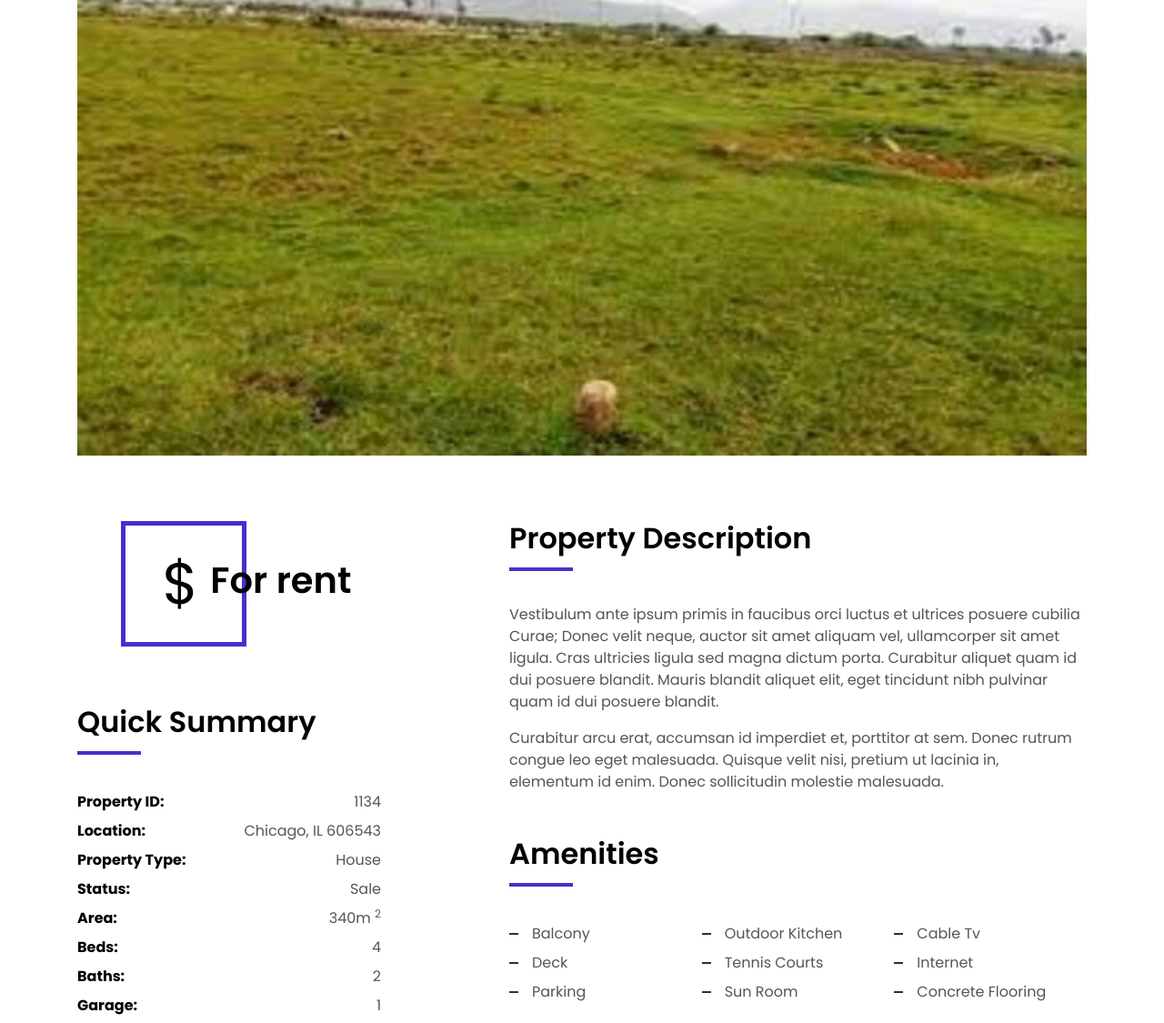
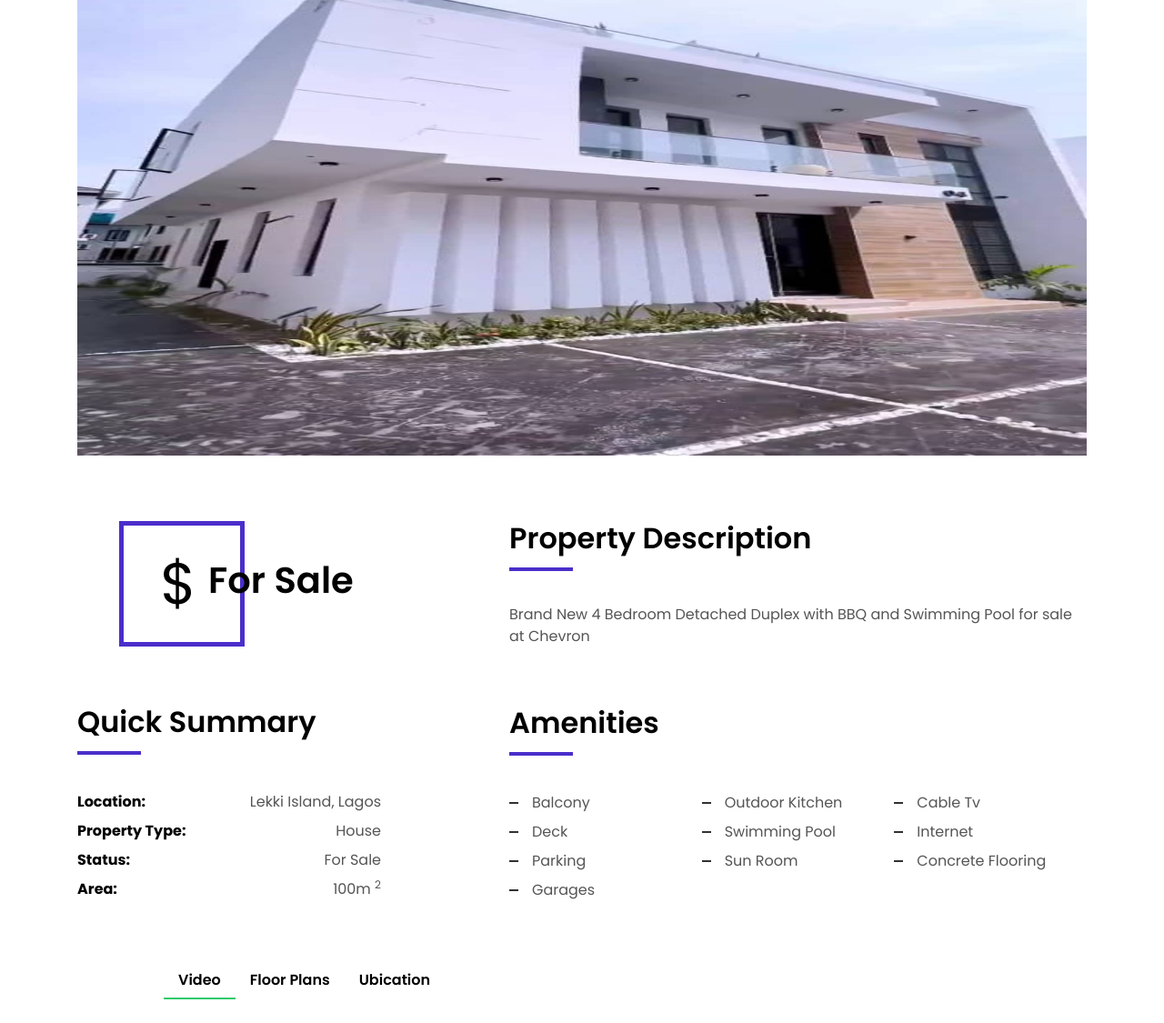
Before and after one commit to ojikac11/ojikafirst-website, a plain HTML site: page property-single.html in a window 1280 px wide. Shown: the part 406-1531 px from the top of the page at 91% size. Drawn offline with Linux system fonts and the light colour scheme; grey boxes are pictures that could not be loaded; files whose address does not match are found by name.

Commit message:
updating

```diff
--- a/property-single.html
+++ b/property-single.html
@@ -170,30 +170,7 @@
               <!-- <a class="dropdown-item" href="agent-single.html">Agent Single</a> -->
             </div>
           </li>
-          <!-- <li class="nav-item">
-            <a class="nav-link active" href="index.html">Home</a>
-          </li>
-          <li class="nav-item">
-            <a class="nav-link" href="about.html">About</a>
-          </li>
-          <li class="nav-item">
-            <a class="nav-link" href="property-grid.html">Property</a>
-          </li>
-          <li class="nav-item">
-            <a class="nav-link" href="blog-grid.html">Blog</a>
-          </li> -->
-          <!-- <li class="nav-item dropdown">
-            <a class="nav-link dropdown-toggle" href="#" id="navbarDropdown" role="button" data-toggle="dropdown"
-              aria-haspopup="true" aria-expanded="false">
-              Pages
-            </a>
-            <div class="dropdown-menu" aria-labelledby="navbarDropdown">
-              <a class="dropdown-item" href="property-single.html">Property Single</a>
-              <a class="dropdown-item" href="blog-single.html">Blog Single</a>
-              <a class="dropdown-item" href="agents-grid.html">Agents Grid</a>
-              <a class="dropdown-item" href="agent-single.html">Agent Single</a>
-            </div>
-          </li> -->
+
           <li class="nav-item">
             <a class="nav-link" href="contact.html">Contact</a>
           </li>
@@ -241,13 +218,13 @@
         <div class="col-sm-12">
           <div id="property-single-carousel" class="owl-carousel owl-arrow gallery-property">
             <div class="carousel-item-b">
-              <img src="img/slide 1.jpg" alt="">
+              <img src="img/slide-6.jpg" alt="">
             </div>
             <div class="carousel-item-b">
-              <img src="img/slide 2.jpg" alt="">
+              <img src="img/slide 6.jpg" alt="">
             </div>
             <div class="carousel-item-b">
-              <img src="img/slide-1.jpg" alt="">
+              <img src="img/slide-6.jpg" alt="">
             </div>
           </div>
           <div class="row justify-content-between">
@@ -258,7 +235,7 @@
                     <span class="ion-money">$</span>
                   </div>
                   <div class="card-title-c align-self-center">
-                    <h5 class="title-c">For rent</h5>
+                    <h5 class="title-c">For Sale</h5>
                   </div>
                 </div>
               </div>
@@ -272,13 +249,13 @@
                 </div>
                 <div class="summary-list">
                   <ul class="list">
-                    <li class="d-flex justify-content-between">
+                    <!-- <li class="d-flex justify-content-between">
                       <strong>Property ID:</strong>
                       <span>1134</span>
-                    </li>
+                    </li> -->
                     <li class="d-flex justify-content-between">
                       <strong>Location:</strong>
-                      <span>Chicago, IL 606543</span>
+                      <span>Lekki Island, Lagos</span>
                     </li>
                     <li class="d-flex justify-content-between">
                       <strong>Property Type:</strong>
@@ -286,15 +263,15 @@
                     </li>
                     <li class="d-flex justify-content-between">
                       <strong>Status:</strong>
-                      <span>Sale</span>
+                      <span> For Sale</span>
                     </li>
                     <li class="d-flex justify-content-between">
                       <strong>Area:</strong>
-                      <span>340m
+                      <span>100m
                         <sup>2</sup>
                       </span>
                     </li>
-                    <li class="d-flex justify-content-between">
+                    <!-- <li class="d-flex justify-content-between">
                       <strong>Beds:</strong>
                       <span>4</span>
                     </li>
@@ -305,7 +282,7 @@
                     <li class="d-flex justify-content-between">
                       <strong>Garage:</strong>
                       <span>1</span>
-                    </li>
+                    </li> -->
                   </ul>
                 </div>
               </div>
@@ -320,17 +297,13 @@
               </div>
               <div class="property-description">
                 <p class="description color-text-a">
-                  Vestibulum ante ipsum primis in faucibus orci luctus et ultrices posuere cubilia Curae; Donec velit
-                  neque, auctor sit amet
-                  aliquam vel, ullamcorper sit amet ligula. Cras ultricies ligula sed magna dictum porta.
-                  Curabitur aliquet quam id dui posuere blandit. Mauris blandit aliquet elit, eget tincidunt
-                  nibh pulvinar quam id dui posuere blandit.
+                  Brand New 4 Bedroom Detached Duplex with BBQ and Swimming Pool for sale at Chevron
                 </p>
-                <p class="description color-text-a no-margin">
+                <!-- <p class="description color-text-a no-margin">
                   Curabitur arcu erat, accumsan id imperdiet et, porttitor at sem. Donec rutrum congue leo eget
                   malesuada. Quisque velit nisi,
                   pretium ut lacinia in, elementum id enim. Donec sollicitudin molestie malesuada.
-                </p>
+                </p> -->
               </div>
               <div class="row section-t3">
                 <div class="col-sm-12">
@@ -345,11 +318,12 @@
                   <li>Outdoor Kitchen</li>
                   <li>Cable Tv</li>
                   <li>Deck</li>
-                  <li>Tennis Courts</li>
+                  <li>Swimming Pool</li>
                   <li>Internet</li>
                   <li>Parking</li>
                   <li>Sun Room</li>
                   <li>Concrete Flooring</li>
+                  <li>Garages</li>
                 </ul>
               </div>
             </div>
@@ -372,14 +346,21 @@
           </ul>
           <div class="tab-content" id="pills-tabContent">
             <div class="tab-pane fade show active" id="pills-video" role="tabpanel" aria-labelledby="pills-video-tab">
-              <iframe src="https://player.vimeo.com/video/73221098" width="100%" height="460" frameborder="0"
+              <iframe src="https://player.vimeo.com/video/911181390?badge=0&amp;app_id=58479" width="100%" height="460" frameborder="0"
                 webkitallowfullscreen mozallowfullscreen allowfullscreen></iframe>
+
+                <!-- <iframe src="https://player.vimeo.com/video/911181390?badge=0&amp;autopause=0&amp;player_id=0&amp;app_id=58479"
+                frameborder="0" allow="autoplay; fullscreen; picture-in-picture" style="position:absolute;top:0;left:0;width:100%;
+                height:100%;" title="first-video"></iframe> -->
+
             </div>
             <div class="tab-pane fade" id="pills-plans" role="tabpanel" aria-labelledby="pills-plans-tab">
               <img src="img/plan2.jpg" alt="" class="img-fluid">
             </div>
             <div class="tab-pane fade" id="pills-map" role="tabpanel" aria-labelledby="pills-map-tab">
-              <iframe src="https://www.google.com/maps/embed?pb=!1m18!1m12!1m3!1d3022.1422937950147!2d-73.98731968482413!3d40.75889497932681!2m3!1f0!2f0!3f0!3m2!1i1024!2i768!4f13.1!3m3!1m2!1s0x89c25855c6480299%3A0x55194ec5a1ae072e!2sTimes+Square!5e0!3m2!1ses-419!2sve!4v1510329142834"
+              <iframe src="https://www.google.com/maps/embed?pb=!1m18!1m12!1m3!1d3022.1422937950147!2d-73.98731968482413!3d40.
+              75889497932681!2m3!1f0!2f0!3f0!3m2!1i1024!2i768!4f13.1!3m3!1m2!1s0x89c25855c6480299%3A0x55194ec5a1ae072e!2sTimes+
+              Square!5e0!3m2!1ses-419!2sve!4v1510329142834"
                 width="100%" height="460" frameborder="0" style="border:0" allowfullscreen></iframe>
             </div>
           </div>
@@ -388,7 +369,7 @@
           <div class="row section-t3">
             <div class="col-sm-12">
               <div class="title-box-d">
-                <h3 class="title-d">Contact Agent</h3>
+                <h3 class="title-d">Contact CEO</h3>
               </div>
             </div>
           </div>
@@ -398,7 +379,7 @@
             </div> -->
             <div class="col-md-6 col-lg-4">
               <div class="property-agent">
-                <h4 class="title-agent">Cojika International Limited</h4>
+                <h4 class="title-agent">Cojika Intercontinental Limited</h4>
                 <p class="color-text-a">
                   Nulla porttitor accumsan tincidunt. Vestibulum ac diam sit amet quam vehicula elementum sed sit amet
                   dui. Quisque velit nisi,
@@ -415,11 +396,11 @@
                   </li> -->
                   <li class="d-flex justify-content-between">
                     <strong>Email:</strong>
-                    <span class="color-text-a">annabella@example.com</span>
+                    <span class="color-text-a">info@cojikaintercontinentallimited.com</span>
                   </li>
                   <li class="d-flex justify-content-between">
                     <strong>Facebook:</strong>
-                    <span class="color-text-a">Cojika International Limited</span>
+                    <span class="color-text-a">Cojika Intercontinental Limited</span>
                   </li>
                 </ul>
                 <div class="socials-a">
```
Also changed, not shown: img/slide-6.jpg (added).
